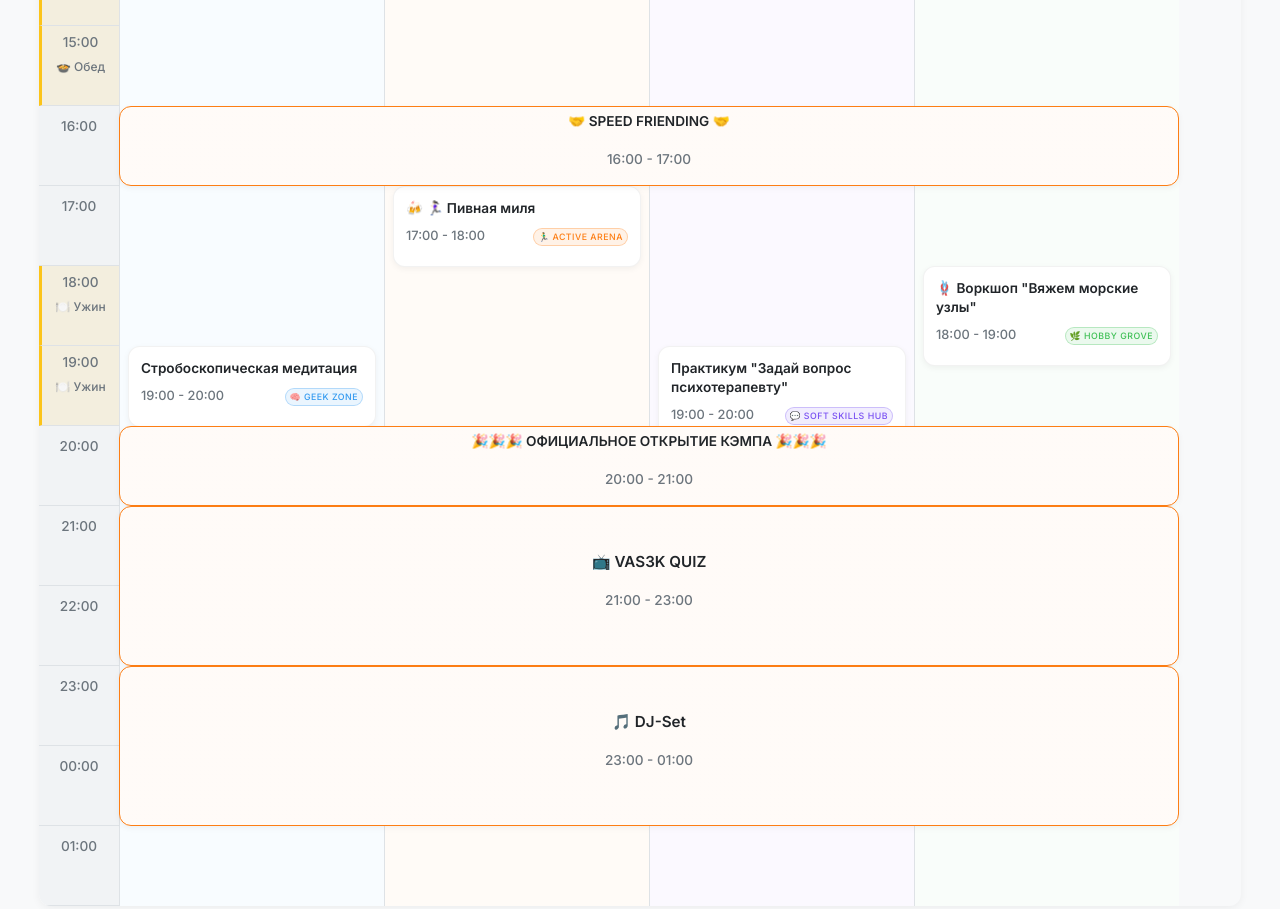
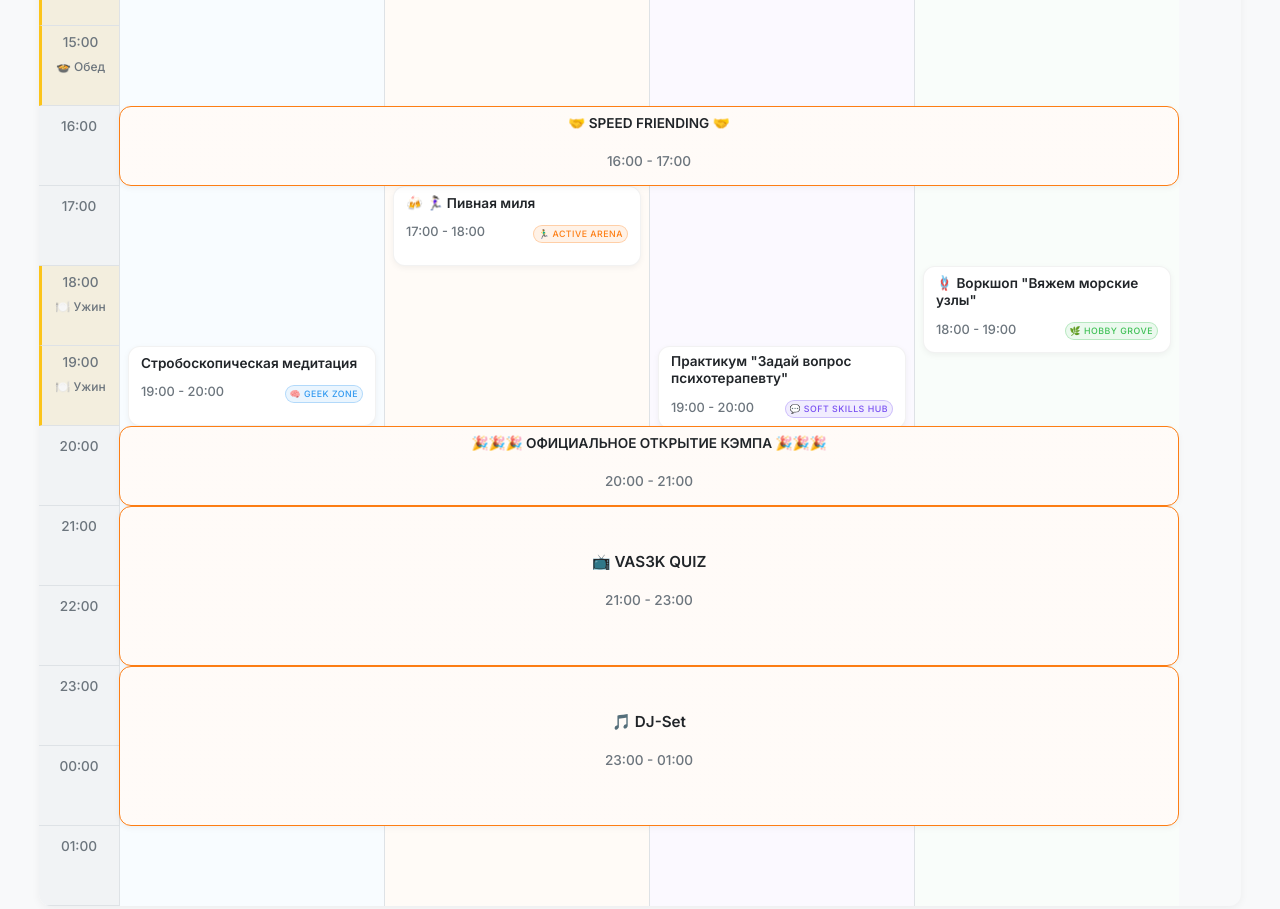
Before and after one commit to BlakeSec/Veterok25, a plain HTML site: page index.html in a window 1280 px wide. Shown: the part 802-1711 px from the top of the page. Drawn offline with Linux system fonts and the light colour scheme.

Commit message:
Refine short activity card styles for improved spacing, readability, and alignment handling.

```diff
--- a/styles.css
+++ b/styles.css
@@ -380,6 +380,7 @@ input:checked + .toggle-slider:before {
 /* Adaptive font sizing for short activities */
 .activity-card.short-activity .activity-title {
     font-size: 0.85rem;
+    line-height: 1.3; /* Slightly reduced line height for better fit */
 }
 
 .activity-card.short-activity .activity-time {
@@ -389,6 +390,18 @@ input:checked + .toggle-slider:before {
 .activity-card.short-activity .track-badge {
     font-size: 0.55rem;
     padding: 1px 4px;
+}
+
+/* Fix for short activities with two-line titles */
+.activity-card.short-activity {
+    padding-top: 8px;
+    padding-bottom: 8px;
+}
+
+/* Specific fix for soft-skills short activities that tend to have longer titles */
+.activity-card.short-activity.soft-skills {
+    padding-top: 6px;
+    padding-bottom: 6px;
 }
 
 .activity-card:hover {
@@ -493,6 +506,12 @@ input:checked + .toggle-slider:before {
     margin-top: auto;
     gap: 8px;
     padding: 4px 0 8px;
+}
+
+/* Reduced top margin for meta container in short activities */
+.activity-card.short-activity .activity-meta-container {
+    margin-top: 2px;
+    padding-bottom: 4px;
 }
 
 /* Wrapper for meta container in merged cards to add horizontal padding */
```
